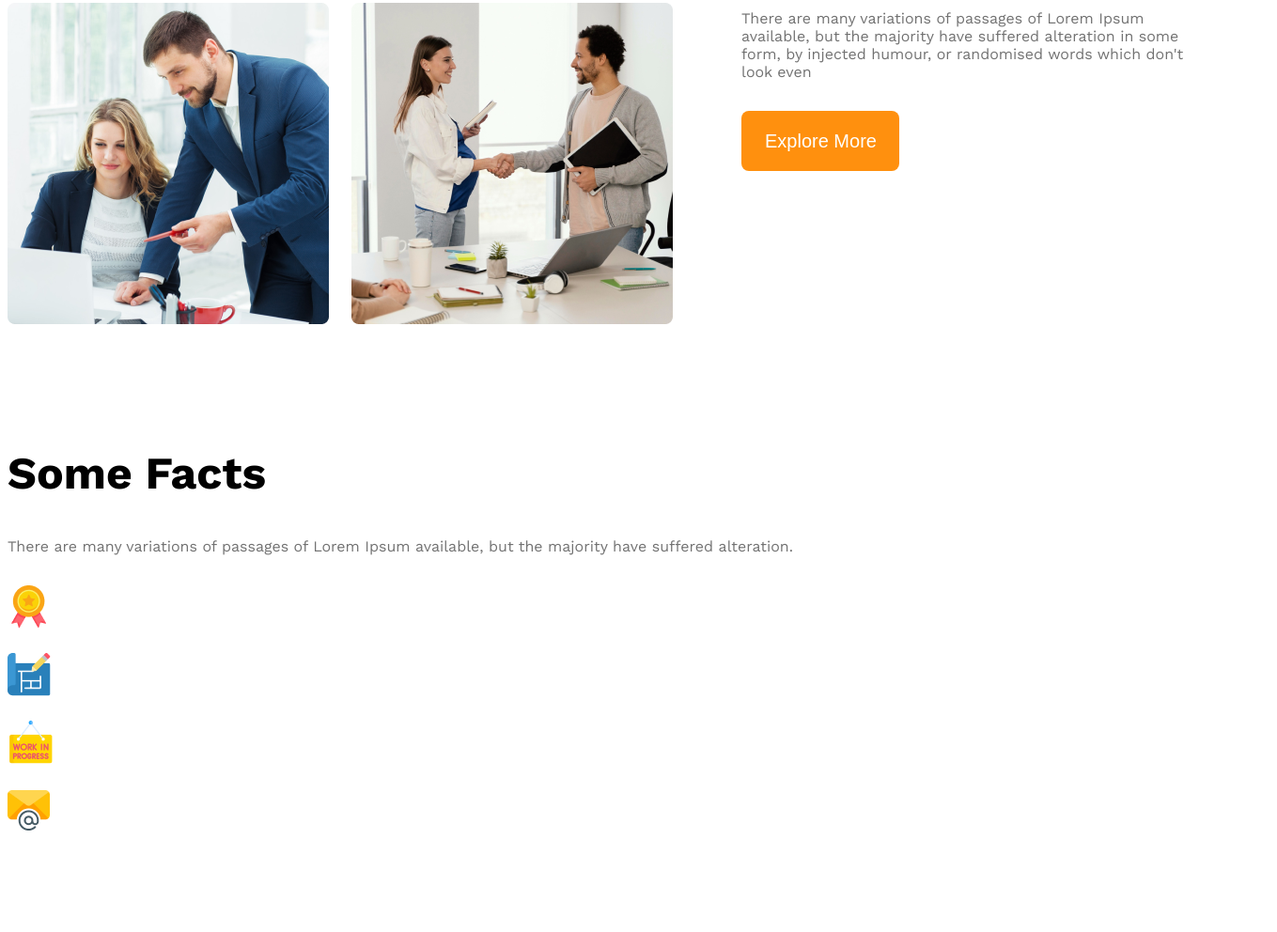
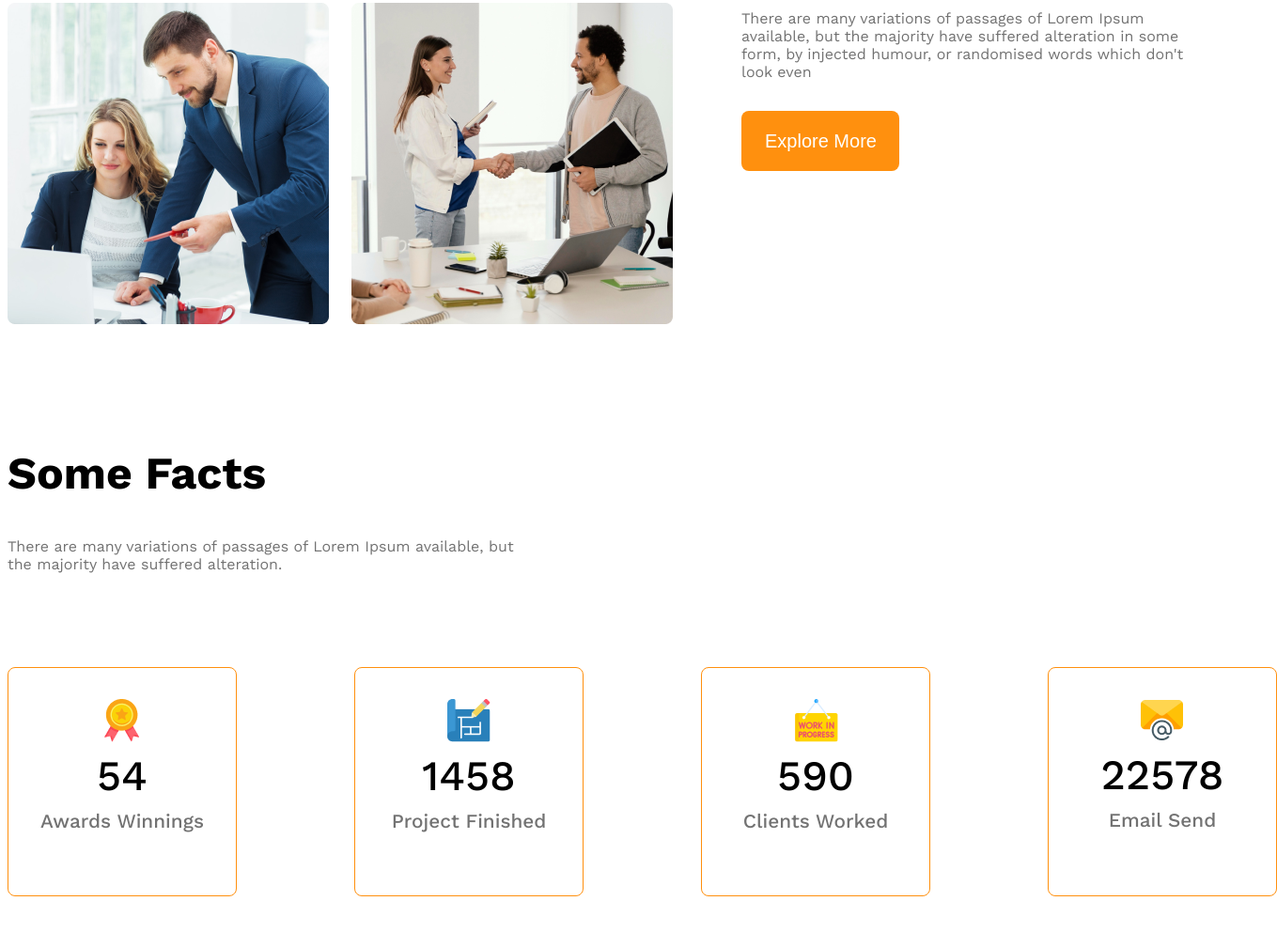
Before and after one commit to abdeyrabby404/g3-architects-website, a plain HTML site: page index.html in a window 1280 px wide. Shown: the part 1677-2669 px from the top of the page at 94% size, 1359 px wide, since content can reach past the window. Drawn offline with nearby package versions, Linux system fonts and the light colour scheme.

Commit message:
facts updated

```diff
--- a/index.html
+++ b/index.html
@@ -44,8 +44,11 @@
             </div>
             <div class="team_features">
                 <div class="team_container">
-                    <h3 class="section_title"><span class="quick_list">Quick list </span><span class="off_our">of Our </span><span class="team_features_color">Features</span></h3>
-                <p class="section_desc dark3">There are many variations of passages of Lorem Ipsum available, but the majority have suffered alteration in some form, by injected humour, or randomised words which don't look even</p>
+                    <h3 class="section_title"><span class="quick_list">Quick list </span><span class="off_our">of Our
+                        </span><span class="team_features_color">Features</span></h3>
+                    <p class="section_desc dark3">There are many variations of passages of Lorem Ipsum available, but
+                        the majority have suffered alteration in some form, by injected humour, or randomised words
+                        which don't look even</p>
                     <button class="primary_btn">Explore More</button>
                 </div>
             </div>
@@ -58,27 +61,36 @@
         <!-- Facts Section -->
         <section class="facts">
             <h1 class="section_title">Some Facts</h1>
-            <p class="section_desc dark3">There are many variations of passages of Lorem Ipsum available, but the majority have suffered alteration.</p>
+            <p class="section_desc dark3 fact_desc">There are many variations of passages of Lorem Ipsum available, but the
+                majority have suffered alteration.</p>
             <div class="facts_card_container">
-                <div class="facts_card">
+                <div class="facts_card flex">
+                    <div class="facts_card_info">
                         <img src="images/icons/ribon.png" alt="" class="facts_card_img">
-                    <h4 class="facts_card_marks"></h4>
-                    <h5 class="facts_card_title"></h5>
+                        <h4 class="facts_card_marks">54</h4>
+                        <h5 class="facts_card_title">Awards Winnings</h5>
                     </div>
-                <div class="facts_card">
+                </div>
+                <div class="facts_card flex">
+                   <div class="facts_card_info">
                     <img src="images/icons/projects.png" alt="" class="facts_card_img">
-                    <h4 class="facts_card_marks"></h4>
-                    <h5 class="facts_card_title"></h5>
+                    <h4 class="facts_card_marks">1458</h4>
+                    <h5 class="facts_card_title">Project Finished</h5>
                    </div>
-                <div class="facts_card">
+                </div>
+                <div class="facts_card flex">
+                    <div class="facts_card_info">
                         <img src="images/icons/customers.png" alt="" class="facts_card_img">
-                    <h4 class="facts_card_marks"></h4>
-                    <h5 class="facts_card_title"></h5>
+                    <h4 class="facts_card_marks">590</h4>
+                    <h5 class="facts_card_title">Clients Worked</h5>
                     </div>
-                <div class="facts_card">
+                </div>
+                <div class="facts_card flex">
+                    <div class="facts_card_info">
                         <img src="images/icons/email.png" alt="" class="facts_card_img">
-                    <h4 class="facts_card_marks"></h4>
-                    <h5 class="facts_card_title"></h5>
+                    <h4 class="facts_card_marks">22578</h4>
+                    <h5 class="facts_card_title">Email Send</h5>
+                    </div>
                 </div>
             </div>
         </section>
--- a/styles/style.css
+++ b/styles/style.css
@@ -117,6 +117,38 @@ nav ul li a{
     margin-bottom: 32px;
 }
 
+/* facts Card style */
+.facts_card_container{
+    display: grid;
+    grid-template-columns: repeat(4,1fr);
+    gap: 125px;
+}
+.facts_card{
+    border:1px solid #FF900E;
+    width: 242px;
+    height: 242px;
+    justify-content: center;
+    align-items: center;
+    text-align: center;
+    border-radius: 8px;
+}
+.facts_card_marks{
+    font-size: 2.8rem;
+    font-weight: 500;
+    margin-top: 5px;
+    margin-bottom: 10px;
+}
+.facts_card_title{
+    font-size: 1.3rem;
+    font-weight: 500;
+    color: #727272;
+    margin-top: 10px;
+}
+.fact_desc{
+    max-width: 540px;
+    margin-bottom: 100px;
+}
+
 /* Responsive section  */
 
 @media screen and (max-width: 576px) {
@@ -135,4 +167,15 @@ nav ul li a{
         width: 100%;
         margin-left: 0px;
     }
+    .facts_card_container{
+        grid-template-columns: repeat(1,1fr);
+        align-items: center;
+        justify-content: center;
+    }
+    .facts{
+        text-align: center;
+    }
+    .facts_card{
+        margin: 0 300px;
+    }
 }
```
Lines whose indentation alone changed are shown as unchanged.
